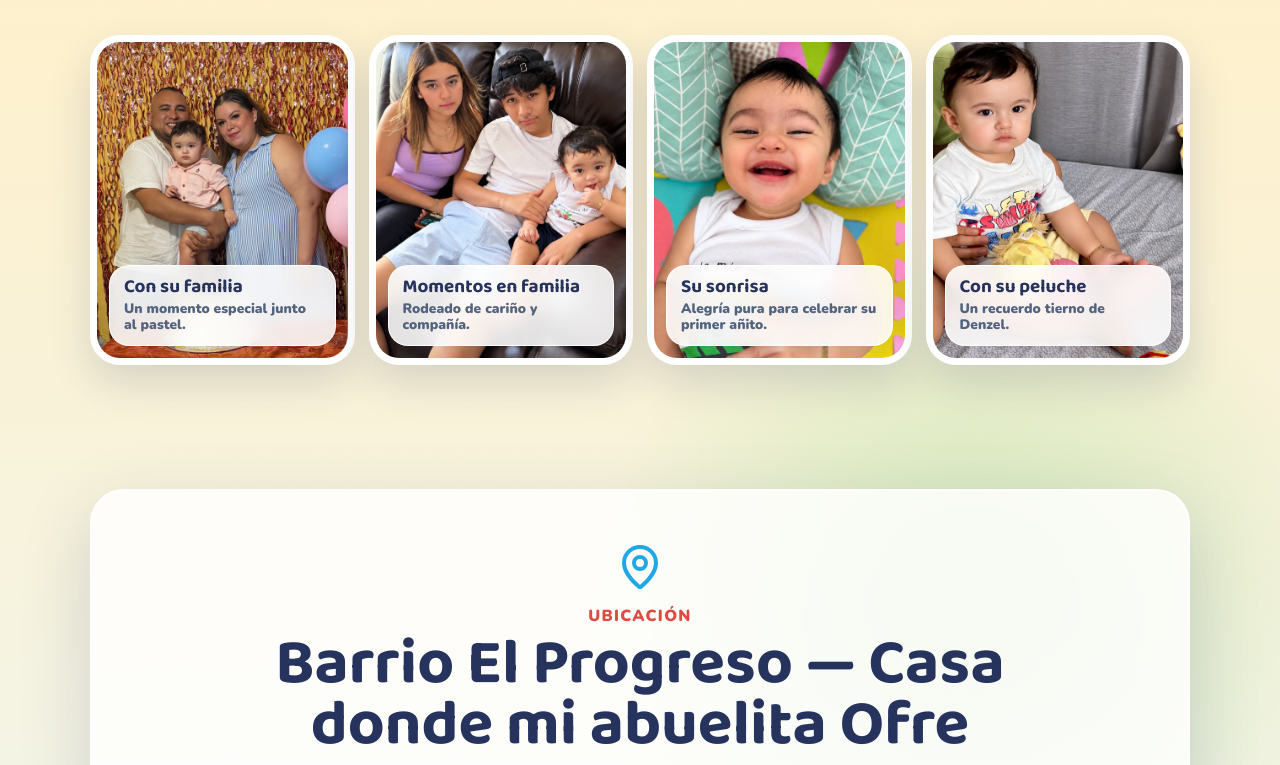
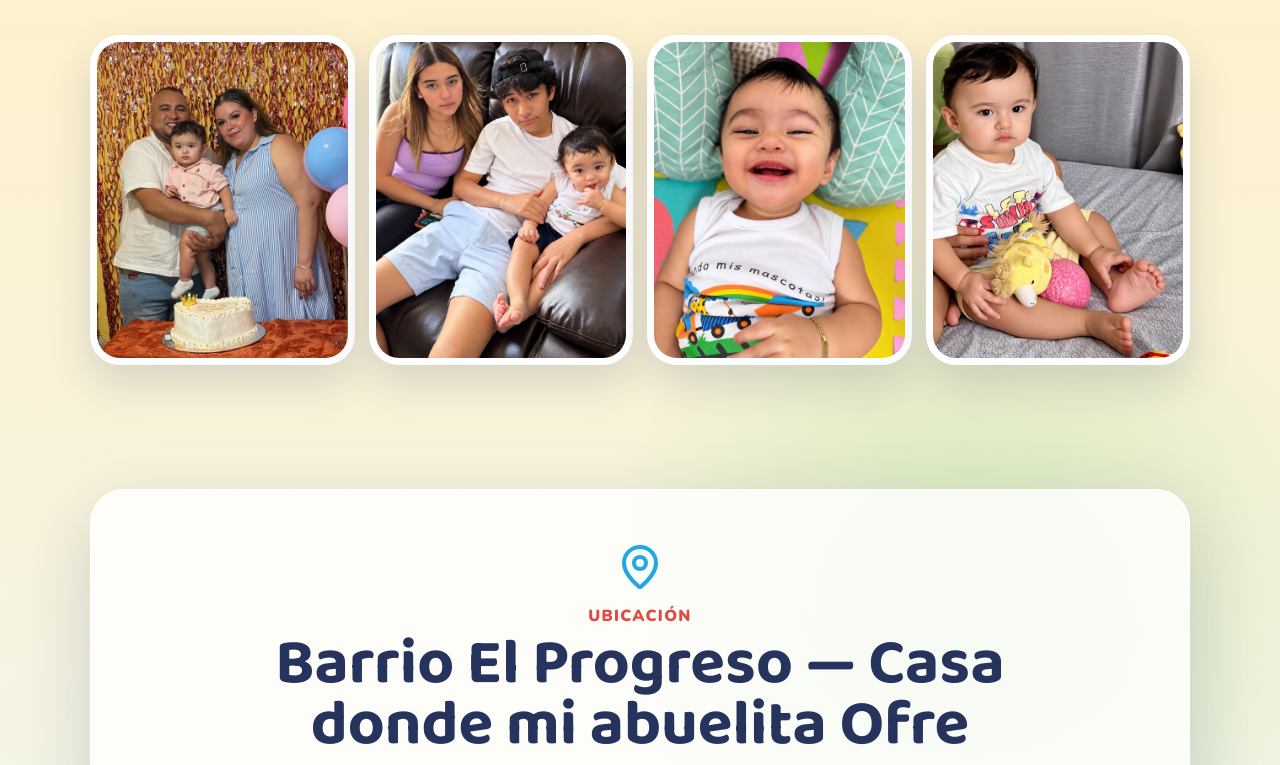
Before and after one commit to josehdezm415-cmd/denzel-first-birthday, a React (Vite) app: page / in a window 1280 px wide. Shown: the part 1935-2700 px from the top of the page. Built offline with nearby package versions, Linux system fonts and the light colour scheme.

Commit message:
Remove gallery captions

```diff
--- a/src/main.jsx
+++ b/src/main.jsx
@@ -99,26 +99,10 @@ function FloatingDecor() {
 
 function App() {
   const galleryPhotos = useMemo(() => [
-    {
-      src: './assets/gallery/denzel-gallery-family-cake.jpg',
-      title: 'Con su familia',
-      caption: 'Un momento especial junto al pastel.'
-    },
-    {
-      src: './assets/gallery/denzel-gallery-family-sofa.jpg',
-      title: 'Momentos en familia',
-      caption: 'Rodeado de cariño y compañía.'
-    },
-    {
-      src: './assets/gallery/denzel-gallery-smile.jpg',
-      title: 'Su sonrisa',
-      caption: 'Alegría pura para celebrar su primer añito.'
-    },
-    {
-      src: './assets/gallery/denzel-gallery-peluche.jpg',
-      title: 'Con su peluche',
-      caption: 'Un recuerdo tierno de Denzel.'
-    }
+    './assets/gallery/denzel-gallery-family-cake.jpg',
+    './assets/gallery/denzel-gallery-family-sofa.jpg',
+    './assets/gallery/denzel-gallery-smile.jpg',
+    './assets/gallery/denzel-gallery-peluche.jpg'
   ], []);
 
   return (
@@ -200,13 +184,9 @@ function App() {
           <h2>Momentos de Denzel</h2>
         </div>
         <div className="photo-grid">
-          {galleryPhotos.map((photo) => (
-            <article className="gallery-card" key={photo.src}>
-              <img src={photo.src} alt={photo.title} />
-              <div className="gallery-caption">
-                <strong>{photo.title}</strong>
-                <span>{photo.caption}</span>
-              </div>
+          {galleryPhotos.map((photoSrc, index) => (
+            <article className="gallery-card" key={photoSrc}>
+              <img src={photoSrc} alt={`Foto ${index + 1} de Denzel`} />
             </article>
           ))}
         </div>
--- a/src/styles.css
+++ b/src/styles.css
@@ -283,33 +283,6 @@ h1 .title-number { color: var(--red); text-shadow: 4px 4px 0 #ffe275; }
   display: block;
   object-fit: cover;
 }
-.gallery-caption {
-  position: absolute;
-  left: 12px;
-  right: 12px;
-  bottom: 12px;
-  padding: 12px 14px;
-  border-radius: 20px;
-  background: rgba(255,255,255,.88);
-  border: 1px solid rgba(255,255,255,.9);
-  backdrop-filter: blur(10px);
-  box-shadow: 0 10px 24px rgba(38,51,93,.12);
-}
-.gallery-caption strong {
-  display: block;
-  font-family: 'Baloo 2';
-  font-size: 1.18rem;
-  line-height: 1;
-  color: #26335d;
-}
-.gallery-caption span {
-  display: block;
-  margin-top: 4px;
-  color: #53627e;
-  font-weight: 850;
-  font-size: .86rem;
-  line-height: 1.18;
-}
 .photo-slot {
   min-height: 240px;
   border: 3px dashed rgba(38,51,93,.18);
```
